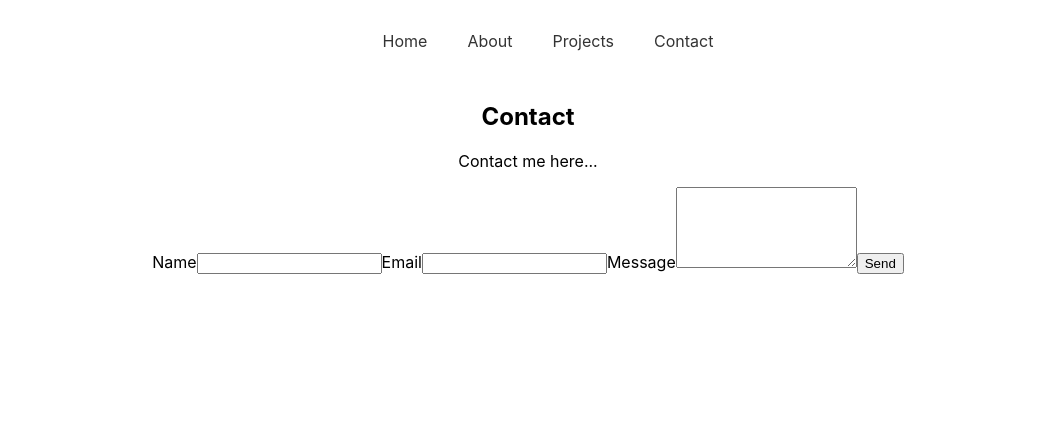
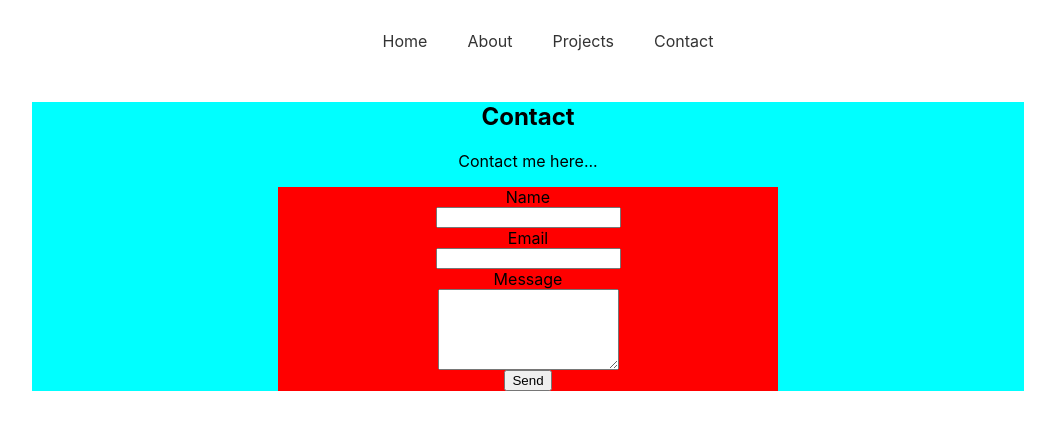
Before and after one commit to stevelad83/portfolio, a React (Create React App) app: page /contact in a window 1280 px wide. Shown: the top 430 px of the page, without its empty margins (112-1167 px from the left). Built offline with nearby package versions, Linux system fonts and the light colour scheme.

Commit message:
added basic contact form and contact form container styling

```diff
--- /dev/null
+++ b/src/pages/contact.css
@@ -0,0 +1,15 @@
+.container {
+  max-width: 960px;
+  margin: 0 auto;
+  padding: 0 1rem;
+  background-color: aqua;
+}
+
+.contact-form {
+  display: flex;
+  flex-direction: column;
+  align-items: center;
+  max-width: 500px;
+  margin: 0 auto;
+  background-color: red;
+}
--- a/src/pages/contact.js
+++ b/src/pages/contact.js
@@ -1,4 +1,5 @@
 import React from "react";
+import "./contact.css";
 
 const handleSubmit = (e) => {
   e.preventDefault();
@@ -14,10 +15,10 @@ const handleSubmit = (e) => {
 
 export default function contact() {
   return (
-    <div>
+    <div className="container">
       <h2>Contact</h2>
       <p>Contact me here...</p>
-      <form onSubmit={handleSubmit}>
+      <form className="contact-form" onSubmit={handleSubmit}>
         <label htmlFor="name" className="contact-label">
           Name
         </label>
```
